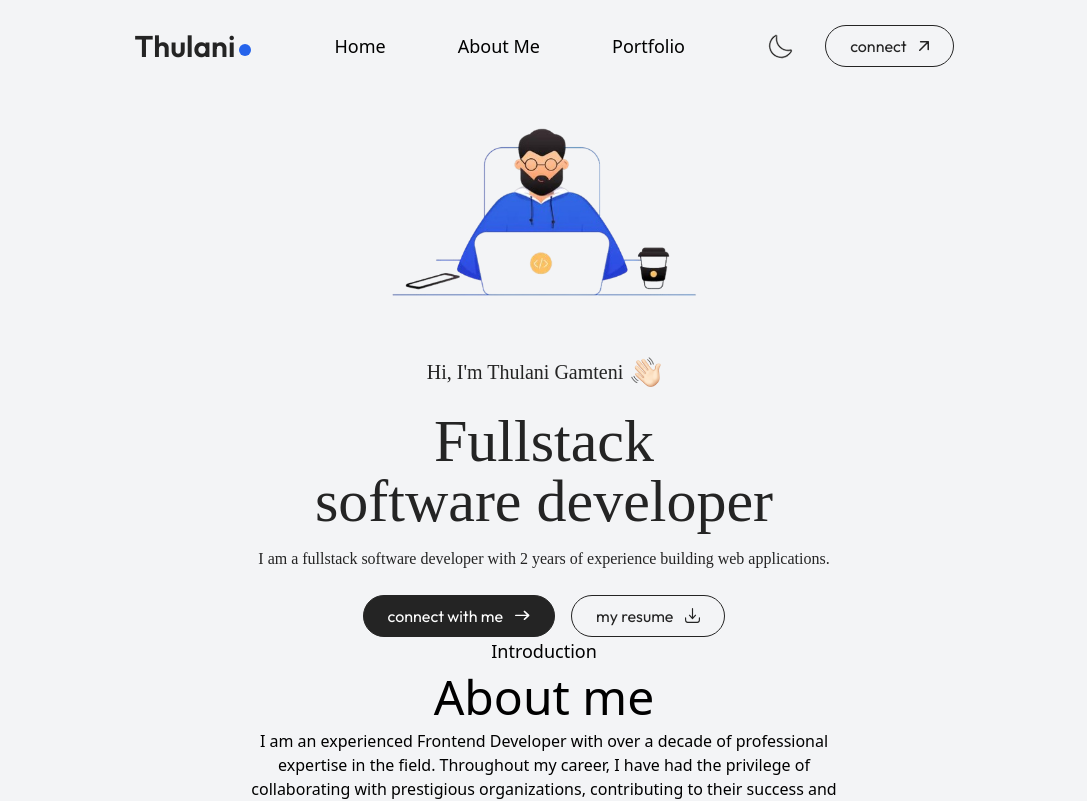
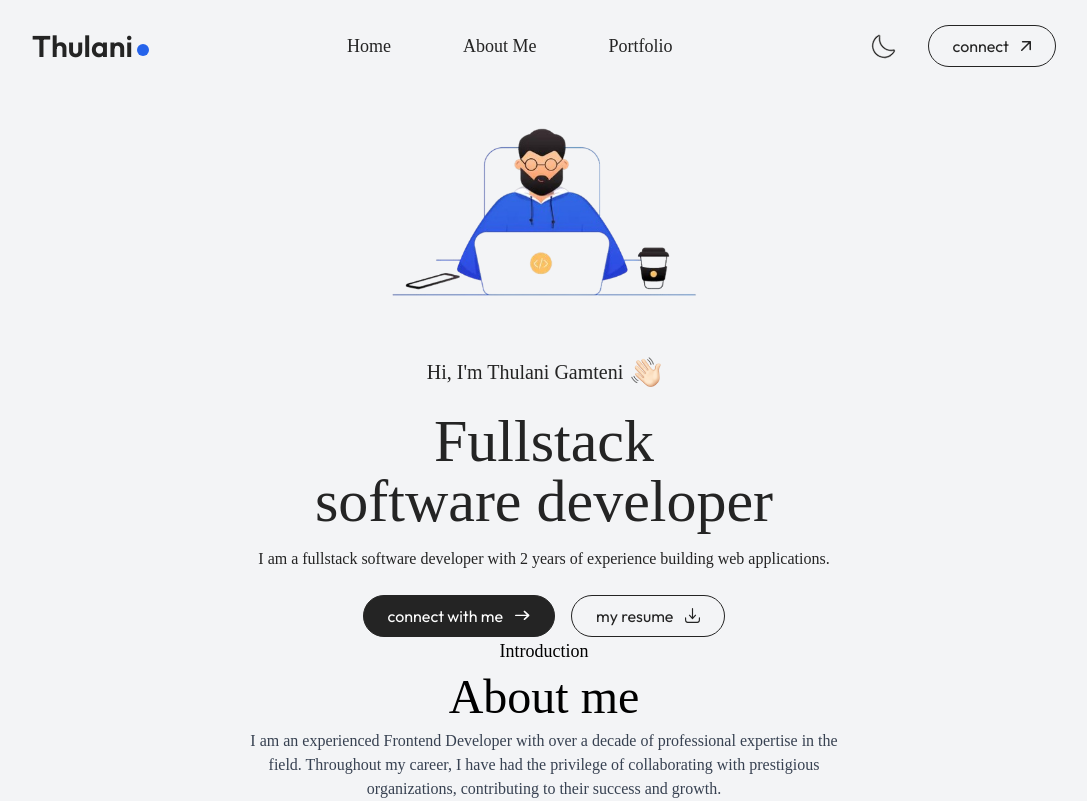
Before and after one commit to thulanigamtee/portfolio-website, an Angular app: page / in a window 1280 px wide. Shown: the top 801 px of the page, without its empty margins (96-1183 px from the left). Built offline with nearby package versions, Linux system fonts and the light colour scheme; a web font is replaced by a local one.

Commit message:
add base styles

```diff
--- a/src/styles.scss
+++ b/src/styles.scss
@@ -3,25 +3,48 @@
 @tailwind utilities;
 
 body {
-  max-width: 1440px;
-  margin-inline: auto;
-  @apply bg-gray-100 px-[5%] lg:px-[10%];
+  @apply bg-gray-100 max-w-[1440px] mx-auto;
+}
+
+label,
+span,
+p,
+h1,
+h2,
+h3,
+a {
+  @apply font-ovo;
+}
+
+p {
+  @apply text-gray-700;
+}
+
+a {
+  @apply text-[#242424];
+}
+
+input,
+textarea {
+  &.invalid {
+    @apply border-red-500;
+  }
 }
 
 .mobile-menu-btn {
   span {
-    @apply block w-6 h-1 bg-gray-700 rounded-full transition-all duration-300 ease-in-out;
+    @apply block w-6 h-[2px] bg-gray-700 rounded-full transition-all duration-300 ease-in-out;
   }
   &.active {
     span {
       &:first-of-type {
-        @apply rotate-45 origin-[6.3px];
+        @apply rotate-45 origin-[2px];
       }
       &:nth-of-type(2) {
         @apply hidden;
       }
       &:last-of-type {
-        @apply -rotate-45 origin-[6.3px];
+        @apply -rotate-45 origin-[2px];
       }
     }
   }
```
